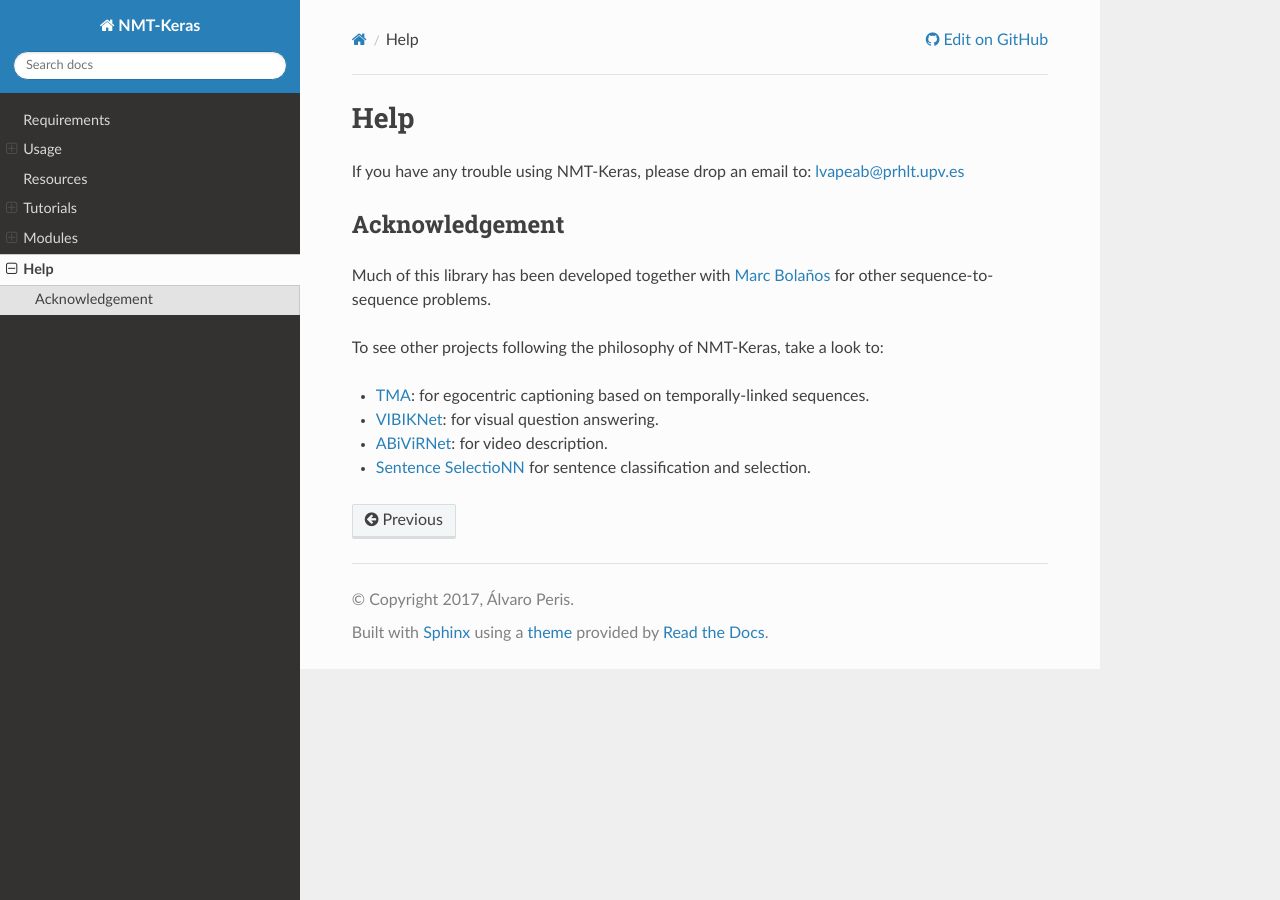
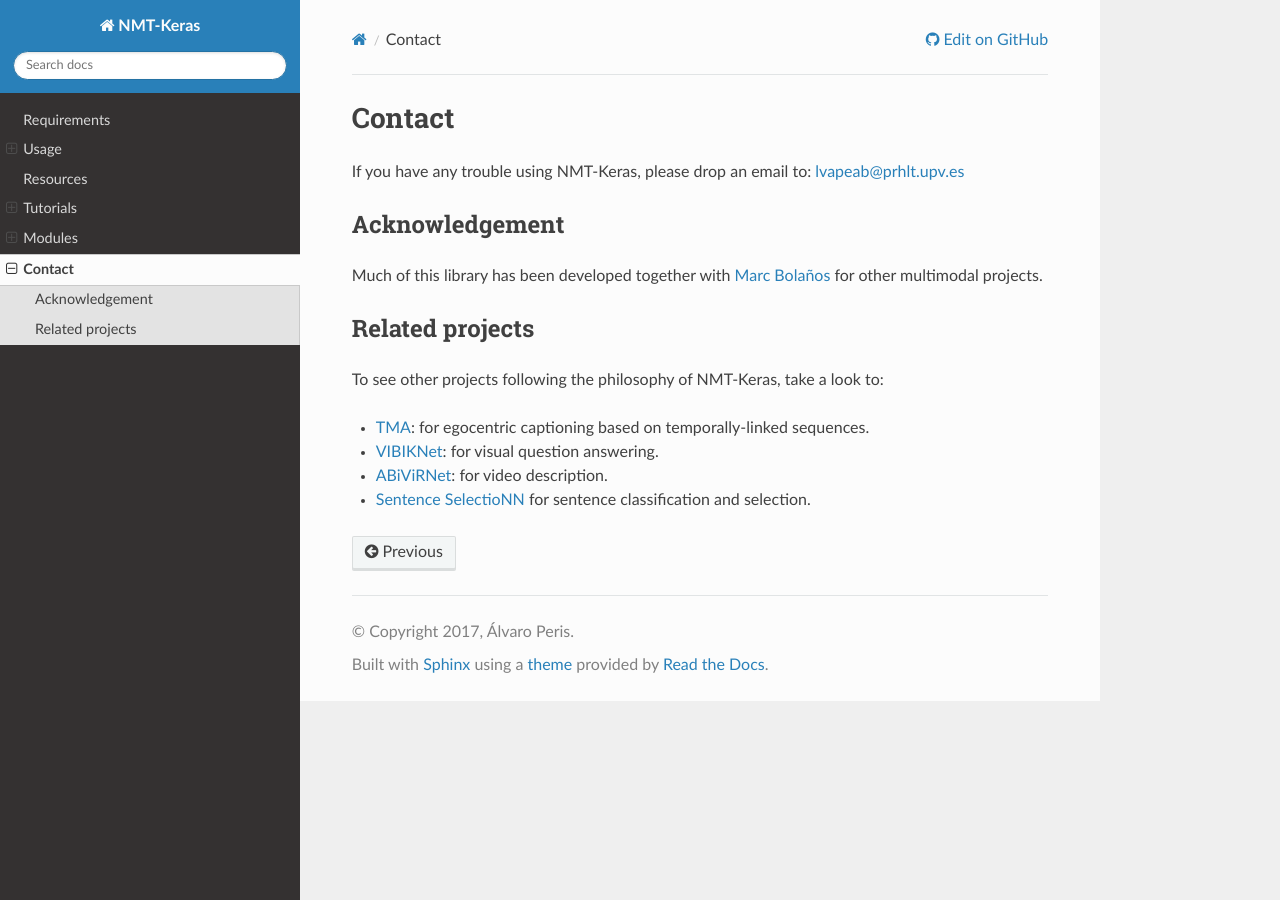
Before and after one commit to lvapeab/nmt-keras, a Sphinx documentation site: the page built from docs/source/help.rst, in a window 1280 px wide. Built offline with Sphinx 7.4.7 and the Read the Docs theme 2.0.0, drawn with Linux system fonts in a browser that asks for light colours.

```diff
--- a/docs/source/help.rst
+++ b/docs/source/help.rst
@@ -1,13 +1,15 @@
-Help
-====
+Contact
+=======
 
 If you have any trouble using NMT-Keras, please drop an email to: lvapeab@prhlt.upv.es
 
 Acknowledgement
 ^^^^^^^^^^^^^^^
 
-Much of this library has been developed together with `Marc Bolaños`_ for other sequence-to-sequence problems.
+Much of this library has been developed together with `Marc Bolaños`_ for other multimodal projects.
 
+Related projects
+^^^^^^^^^^^^^^^^
 To see other projects following the philosophy of NMT-Keras, take a look to:
 
 * TMA_: for egocentric captioning based on temporally-linked sequences.
```
Also changed, not shown: requirements.txt (added, +14 -0 lines).
